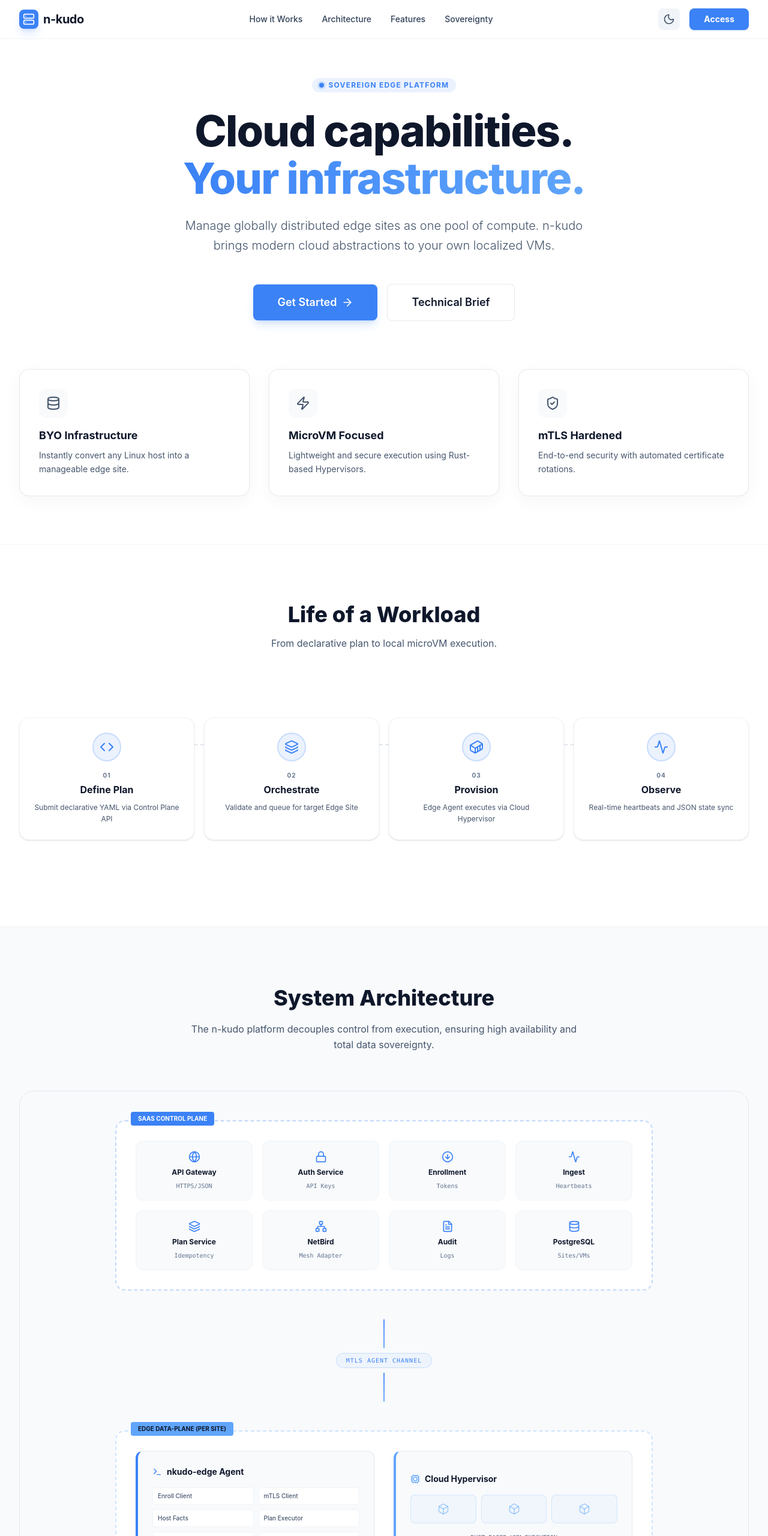
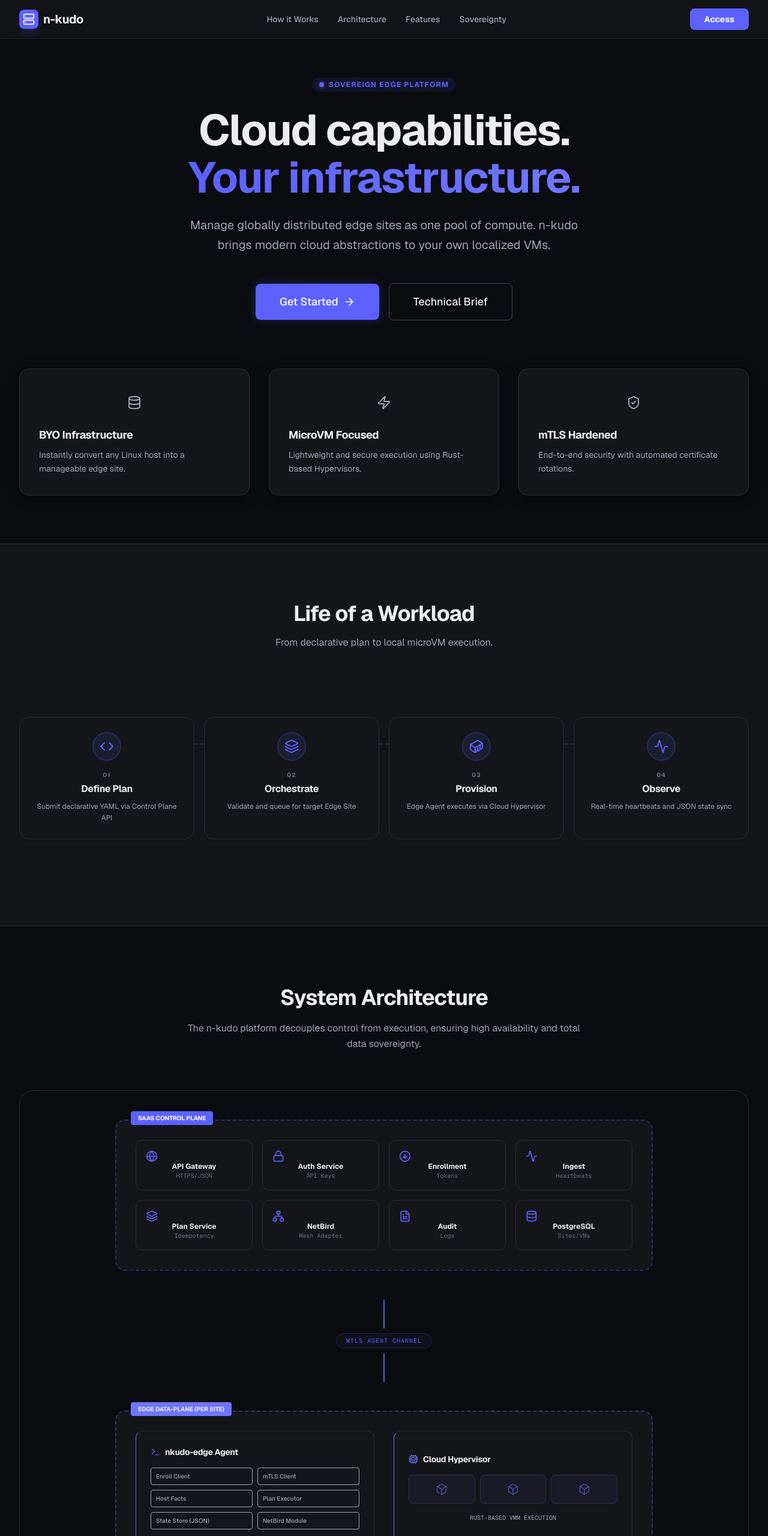
Before and after one commit to kubedoio/n-kudo-web, an Astro site: page / in a window 1280 px wide. Shown: the top 2560 px of the page at 60% size. Built offline with nearby package versions, Linux system fonts and the light colour scheme; Astro itself is replaced by a stand-in of ours.

Commit message:
new design

```diff
--- a/src/components/Architecture.astro
+++ b/src/components/Architecture.astro
@@ -1,11 +1,11 @@
 ---
 import ArchitectureGraph from './ArchitectureGraph.astro';
 ---
-<section id="architecture" class="py-24 bg-slate-50 dark:bg-slate-900/30">
+<section id="architecture" class="py-24 bg-surfacedark:bg-surface/30">
   <div class="max-w-7xl mx-auto px-4 sm:px-6 lg:px-8">
     <div class="text-center mb-16">
-      <h2 class="text-3xl md:text-4xl font-extrabold text-slate-900 dark:text-white mb-4 leading-tight">System Architecture</h2>
-      <p class="text-slate-600 dark:text-slate-400 max-w-2xl mx-auto leading-relaxed">
+      <h2 class="text-3xl md:text-4xl font-extrabold text-content-primary mb-4 leading-tight">System Architecture</h2>
+      <p class="text-content-secondary max-w-2xl mx-auto leading-relaxed">
         The n-kudo platform decouples control from execution, ensuring high availability and total data sovereignty.
       </p>
     </div>
--- a/src/components/ArchitectureGraph.astro
+++ b/src/components/ArchitectureGraph.astro
@@ -13,10 +13,10 @@ import {
   Box
 } from 'lucide-react';
 ---
-<div class="w-full py-12 px-4 bg-slate-50 dark:bg-slate-900/50 rounded-3xl border border-slate-200 dark:border-slate-800 my-16 overflow-x-auto">
+<div class="w-full py-12 px-4 bg-surfacedark:bg-surface/50 rounded-3xl border border-border-subtle my-16 overflow-x-auto">
   <div class="min-w-[800px] flex flex-col items-center gap-12">
     {/* Control Plane */}
-    <div class="w-full max-w-4xl p-8 rounded-2xl border-2 border-dashed border-brand-blue/30 bg-white dark:bg-slate-950 relative">
+    <div class="w-full max-w-4xl p-8 rounded-2xl border-2 border-dashed border-brand-blue/30 bg-surface relative">
       <div class="absolute -top-4 left-6 px-3 py-1 bg-brand-blue text-white dark:text-slate-950 text-[10px] font-bold uppercase rounded">SaaS Control Plane</div>
       <div class="grid grid-cols-4 gap-4">
         {[
@@ -29,10 +29,10 @@ import {
           { icon: FileText, name: "Audit", sub: "Logs" },
           { icon: Database, name: "PostgreSQL", sub: "Sites/VMs" }
         ].map((item) => (
-          <div class="p-4 rounded-xl border border-slate-100 dark:border-slate-800 bg-slate-50 dark:bg-slate-900 flex flex-col items-center text-center gap-2">
+          <div class="p-4 rounded-xl border border-border-subtle bg-surfacedark:bg-surfaceflex flex-col items-center text-center gap-2">
             <item.icon size={20} className="text-brand-blue" />
-            <div class="text-xs font-bold text-slate-900 dark:text-white leading-tight">{item.name}</div>
-            <div class="text-[10px] text-slate-500 dark:text-slate-400 font-mono">{item.sub}</div>
+            <div class="text-xs font-bold text-content-primary leading-tight">{item.name}</div>
+            <div class="text-[10px] text-content-muted font-mono">{item.sub}</div>
           </div>
         ))}
       </div>
@@ -48,23 +48,23 @@ import {
     </div>
 
     {/* Edge Data-Plane */}
-    <div class="w-full max-w-4xl p-8 rounded-2xl border-2 border-dashed border-accent/30 bg-white dark:bg-slate-950 relative">
-      <div class="absolute -top-4 left-6 px-3 py-1 bg-accent text-slate-900 dark:text-white text-[10px] font-bold uppercase rounded">Edge Data-Plane (Per Site)</div>
+    <div class="w-full max-w-4xl p-8 rounded-2xl border-2 border-dashed border-accent/30 bg-surface relative">
+      <div class="absolute -top-4 left-6 px-3 py-1 bg-accent text-content-primary text-[10px] font-bold uppercase rounded">Edge Data-Plane (Per Site)</div>
       <div class="grid grid-cols-1 md:grid-cols-2 gap-8">
         {/* Agent Box */}
-        <div class="p-6 rounded-xl border border-slate-200 dark:border-slate-800 bg-slate-50 dark:bg-slate-900 border-l-4 border-l-brand-blue">
-          <h4 class="text-sm font-bold mb-4 flex items-center gap-2 text-slate-900 dark:text-white">
+        <div class="p-6 rounded-xl border border-border-subtle bg-surfacedark:bg-surfaceborder-l-4 border-l-brand-blue">
+          <h4 class="text-sm font-bold mb-4 flex items-center gap-2 text-content-primary">
             <Terminal size={16} className="text-brand-blue" /> nkudo-edge Agent
           </h4>
           <div class="grid grid-cols-2 gap-2 text-[10px]">
             {["Enroll Client", "mTLS Client", "Host Facts", "Plan Executor", "State Store (JSON)", "NetBird Module"].map(s => (
-              <div class="px-2 py-1.5 bg-white dark:bg-slate-800 rounded border border-slate-100 dark:border-slate-700 text-slate-600 dark:text-slate-400 font-medium">{s}</div>
+              <div class="px-2 py-1.5 bg-surface0 rounded border border-border-subtleborder-border-subtle text-content-secondary font-medium">{s}</div>
             ))}
           </div>
         </div>
         {/* Hypervisor Box */}
-        <div class="p-6 rounded-xl border border-slate-200 dark:border-slate-800 bg-slate-50 dark:bg-slate-900 border-l-4 border-l-accent flex flex-col justify-center">
-          <h4 class="text-sm font-bold mb-4 flex items-center gap-2 text-slate-900 dark:text-white">
+        <div class="p-6 rounded-xl border border-border-subtle bg-surfacedark:bg-surfaceborder-l-4 border-l-accent flex flex-col justify-center">
+          <h4 class="text-sm font-bold mb-4 flex items-center gap-2 text-content-primary">
             <Cpu size={16} className="text-accent" /> Cloud Hypervisor
           </h4>
           <div class="space-y-4">
@@ -76,7 +76,7 @@ import {
                 </div>
               ))}
             </div>
-            <div class="text-[10px] text-slate-600 dark:text-slate-500 font-mono text-center">RUST-BASED VMM EXECUTION</div>
+            <div class="text-[10px] text-content-secondary font-mono text-center">RUST-BASED VMM EXECUTION</div>
           </div>
         </div>
       </div>
--- a/src/components/CTA.astro
+++ b/src/components/CTA.astro
@@ -1,10 +1,10 @@
 ---
 import { ArrowRight } from 'lucide-react';
 ---
-<section class="py-24 bg-[var(--bg-color)] text-center border-t border-slate-100 dark:border-slate-800">
+<section class="py-24 bg-base text-center border-t border-border-subtle">
   <div class="max-w-3xl mx-auto px-4">
-    <h2 class="text-3xl md:text-5xl font-extrabold mb-6 tracking-tight text-slate-900 dark:text-white">Ready to reclaim your infrastructure?</h2>
-    <p class="text-xl text-slate-600 dark:text-slate-400 mb-10 font-light leading-relaxed">Join the early access program and start running sub-clouds on your own hardware today.</p>
+    <h2 class="text-3xl md:text-5xl font-extrabold mb-6 tracking-tight text-content-primary">Ready to reclaim your infrastructure?</h2>
+    <p class="text-xl text-content-secondary mb-10 font-light leading-relaxed">Join the early access program and start running sub-clouds on your own hardware today.</p>
     <button class="btn-primary text-xl px-12 py-6 rounded-2xl mx-auto scale-110 hover:scale-115 transform transition-all group">
       Request Early Access <ArrowRight size={24} className="group-hover:translate-x-1 transition-transform" />
     </button>
--- a/src/components/Hero.astro
+++ b/src/components/Hero.astro
@@ -1,7 +1,7 @@
 ---
 import { Database, Zap, ShieldCheck, ArrowRight } from 'lucide-react';
 ---
-<section class="relative pt-32 pb-20 overflow-hidden bg-[var(--bg-color)]">
+<section class="relative pt-32 pb-20 overflow-hidden bg-base">
   <div class="absolute top-0 left-1/2 -translate-x-1/2 w-full max-w-7xl h-full -z-10">
     <div class="absolute top-0 right-0 w-96 h-96 bg-brand-blue/10 dark:bg-brand-blue/20 rounded-full blur-3xl opacity-50"></div>
     <div class="absolute bottom-0 left-0 w-96 h-96 bg-accent/10 dark:bg-accent/20 rounded-full blur-3xl opacity-50"></div>
@@ -15,11 +15,11 @@ import { Database, Zap, ShieldCheck, ArrowRight } from 'lucide-react';
       </span>
       Sovereign Edge Platform
     </div>
-    <h1 class="text-5xl md:text-7xl font-extrabold tracking-tight mb-6 leading-[1.1] text-slate-900 dark:text-white">
+    <h1 class="text-5xl md:text-7xl font-extrabold tracking-tight mb-6 leading-[1.1] text-content-primary">
       Cloud capabilities. <br />
       <span class="text-transparent bg-clip-text bg-gradient-to-r from-brand-blue to-accent">Your infrastructure.</span>
     </h1>
-    <p class="max-w-2xl mx-auto text-xl text-slate-600 dark:text-slate-400 mb-12 leading-relaxed font-light">
+    <p class="max-w-2xl mx-auto text-xl text-content-secondary mb-12 leading-relaxed font-light">
       Manage globally distributed edge sites as one pool of compute. n-kudo brings modern cloud abstractions to your own localized VMs.
     </p>
 
@@ -39,11 +39,11 @@ import { Database, Zap, ShieldCheck, ArrowRight } from 'lucide-react';
         { icon: ShieldCheck, title: "mTLS Hardened", desc: "End-to-end security with automated certificate rotations." }
       ].map((item) => (
         <div class="premium-card group relative">
-          <div class="bg-slate-50 dark:bg-slate-900 w-12 h-12 rounded-xl flex items-center justify-center mb-4 group-hover:bg-brand-blue/10 transition-colors">
-            <item.icon className="w-6 h-6 text-slate-600 dark:text-slate-400 group-hover:text-brand-blue transition-colors" />
+          <div class="bg-surfacedark:bg-surfacew-12 h-12 rounded-xl flex items-center justify-center mb-4 group-hover:bg-brand-blue/10 transition-colors">
+            <item.icon className="w-6 h-6 text-content-secondary group-hover:text-brand-blue transition-colors" />
           </div>
-          <h3 class="font-bold text-lg mb-2 text-slate-900 dark:text-white">{item.title}</h3>
-          <p class="text-slate-600 dark:text-slate-400 text-sm leading-relaxed">{item.desc}</p>
+          <h3 class="font-bold text-lg mb-2 text-content-primary">{item.title}</h3>
+          <p class="text-content-secondary text-sm leading-relaxed">{item.desc}</p>
         </div>
       ))}
     </div>
--- a/src/components/HowItWorks.astro
+++ b/src/components/HowItWorks.astro
@@ -1,11 +1,11 @@
 ---
 import WorkloadFlow from './WorkloadFlow.astro';
 ---
-<section id="how-it-works" class="py-24 bg-white dark:bg-slate-950 border-y border-slate-100 dark:border-slate-800">
+<section id="how-it-works" class="py-24 bg-surface border-y border-border-subtle">
   <div class="max-w-7xl mx-auto px-4 sm:px-6 lg:px-8">
     <div class="text-center mb-16">
-      <h2 class="text-3xl md:text-4xl font-extrabold text-slate-900 dark:text-white mb-4">Life of a Workload</h2>
-      <p class="text-slate-600 dark:text-slate-400 max-w-2xl mx-auto">From declarative plan to local microVM execution.</p>
+      <h2 class="text-3xl md:text-4xl font-extrabold text-content-primary mb-4">Life of a Workload</h2>
+      <p class="text-content-secondary max-w-2xl mx-auto">From declarative plan to local microVM execution.</p>
     </div>
     <WorkloadFlow />
   </div>
--- a/src/components/Navbar.astro
+++ b/src/components/Navbar.astro
@@ -1,26 +1,24 @@
 ---
 import { Server } from 'lucide-react';
-import ThemeToggle from './ThemeToggle.jsx';
 
 ---
-<nav class="fixed top-0 left-0 right-0 z-50 glass-effect border-b border-slate-200/50">
+<nav class="fixed top-0 left-0 right-0 z-50 glass-effect border-b border-border-subtle/50">
   <div class="max-w-7xl mx-auto px-4 sm:px-6 lg:px-8">
     <div class="flex justify-between h-16 items-center">
       <div class="flex items-center gap-2">
         <div class="bg-brand-blue p-1.5 rounded-lg shadow-lg shadow-brand-blue/20">
           <Server size={20} className="text-white" />
         </div>
-        <span class="text-xl font-bold tracking-tight text-slate-900 dark:text-white">n-kudo</span>
+        <span class="text-xl font-bold tracking-tight text-content-primary">n-kudo</span>
       </div>
-      <div class="hidden md:flex items-center gap-8 text-sm font-medium text-slate-700 dark:text-slate-400">
+      <div class="hidden md:flex items-center gap-8 text-sm font-medium text-content-secondary dark:text-content-muted">
         <a href="#how-it-works" class="hover:text-brand-blue transition-colors">How it Works</a>
         <a href="#architecture" class="hover:text-brand-blue transition-colors">Architecture</a>
         <a href="#features" class="hover:text-brand-blue transition-colors">Features</a>
         <a href="#sovereignty" class="hover:text-brand-blue transition-colors">Sovereignty</a>
       </div>
       <div class="flex items-center gap-4">
-        <ThemeToggle client:load />
-        <button class="btn-primary py-2 text-sm shadow-sm font-bold">
+                <button class="btn-primary py-2 text-sm shadow-sm font-bold">
           Access
         </button>
       </div>
--- a/src/components/ThemeToggle.jsx
+++ b/src/components/ThemeToggle.jsx
@@ -22,7 +22,7 @@ export default function ThemeToggle() {
     return (
         <button
             onClick={() => setTheme(prev => prev === 'dark' ? 'light' : 'dark')}
-            className="p-2 rounded-lg bg-slate-100 dark:bg-slate-800 text-slate-600 dark:text-slate-400 hover:bg-slate-200 dark:hover:bg-slate-700 transition-colors"
+            className="p-2 rounded-lg bg-slate-100 bg-elevated text-content-secondary hover:bg-slate-200 dark:hover:bg-slate-700 transition-colors"
             aria-label="Toggle Theme"
         >
             {theme === 'dark' ? <Sun className="w-5 h-5" /> : <Moon className="w-5 h-5" />}
--- a/src/components/WorkloadFlow.astro
+++ b/src/components/WorkloadFlow.astro
@@ -4,7 +4,7 @@ import { Code, Layers, Container, Activity } from 'lucide-react';
 <div class="py-12">
   <div class="grid md:grid-cols-4 gap-4 relative">
     {/* Connection Lines (Desktop) */}
-    <div class="hidden md:block absolute top-[44px] left-[15%] right-[15%] h-0.5 border-t-2 border-dashed border-slate-200 dark:border-slate-800 -z-0"></div>
+    <div class="hidden md:block absolute top-[44px] left-[15%] right-[15%] h-0.5 border-t-2 border-dashed border-border-subtle -z-0"></div>
 
     {[
       { step: "01", icon: Code, title: "Define Plan", desc: "Submit declarative YAML via Control Plane API" },
@@ -12,13 +12,13 @@ import { Code, Layers, Container, Activity } from 'lucide-react';
       { step: "03", icon: Container, title: "Provision", desc: "Edge Agent executes via Cloud Hypervisor" },
       { step: "04", icon: Activity, title: "Observe", desc: "Real-time heartbeats and JSON state sync" }
     ].map((item) => (
-      <div class="relative z-10 flex flex-col items-center text-center p-6 bg-white dark:bg-slate-950 rounded-2xl border border-slate-100 dark:border-slate-800 shadow-sm">
+      <div class="relative z-10 flex flex-col items-center text-center p-6 bg-surface rounded-2xl border border-border-subtle shadow-sm">
         <div class="w-12 h-12 rounded-full bg-brand-blue/10 flex items-center justify-center mb-4 border-2 border-brand-blue/20">
           <item.icon className="w-6 h-6 text-brand-blue" />
         </div>
-        <div class="text-[10px] font-bold text-slate-500 dark:text-slate-400 mb-1 uppercase tracking-widest">{item.step}</div>
-        <h4 class="font-bold text-slate-900 dark:text-white mb-2">{item.title}</h4>
-        <p class="text-xs text-slate-600 dark:text-slate-400 leading-relaxed">{item.desc}</p>
+        <div class="text-[10px] font-bold text-content-muted mb-1 uppercase tracking-widest">{item.step}</div>
+        <h4 class="font-bold text-content-primary mb-2">{item.title}</h4>
+        <p class="text-xs text-content-secondary leading-relaxed">{item.desc}</p>
       </div>
     ))}
   </div>
--- a/src/layouts/Layout.astro
+++ b/src/layouts/Layout.astro
@@ -10,7 +10,7 @@ const { title, description = "Cloud capabilities. Your infrastructure." } = Astr
 ---
 
 <!doctype html>
-<html lang="en">
+<html lang="en" class="dark">
 	<head>
 		<meta charset="UTF-8" />
 		<meta name="viewport" content="width=device-width" />
@@ -19,25 +19,10 @@ const { title, description = "Cloud capabilities. Your infrastructure." } = Astr
 		<title>{title}</title>
     <meta name="description" content={description} />
 
-    <!-- Dark Mode Init: No FOUC -->
-		<script is:inline>
-			const theme = (() => {
-				if (typeof localStorage !== 'undefined' && localStorage.getItem('theme')) {
-					return localStorage.getItem('theme');
-				}
-				if (window.matchMedia('(prefers-color-scheme: dark)').matches) {
-					return 'dark';
-				}
-				return 'light';
-			})();
-
-			if (theme === 'dark') {
-				document.documentElement.classList.add('dark');
-			} else {
-				document.documentElement.classList.remove('dark');
-			}
-			window.localStorage.setItem('theme', theme);
-		</script>
+    <!-- Fonts: Geist Sans and Geist Mono -->
+    <link rel="preconnect" href="https://fonts.googleapis.com">
+    <link rel="preconnect" href="https://fonts.gstatic.com" crossorigin>
+    <link href="https://fonts.googleapis.com/css2?family=Geist+Mono:wght@400..700&family=Geist:wght@400..700&display=swap" rel="stylesheet">
 	</head>
 	<body>
 		<slot />
--- a/src/styles/global.css
+++ b/src/styles/global.css
@@ -1,36 +1,49 @@
 @import "tailwindcss";
 
 @theme {
-    --color-brand-blue: #3b82f6;
-    --color-brand-dark: #0f172a;
-    --color-brand-slate: #1e293b;
-    --color-accent: #60a5fa;
+    --color-base: #0B0C10;
+    --color-surface: #15161A;
+    --color-elevated: #202127;
 
-    --font-sans: "Inter", "system-ui", "-apple-system", "BlinkMacSystemFont", "Segoe UI", "Roboto", "Oxygen", "Ubuntu", "Cantarell", "Open Sans", "Helvetica Neue", "sans-serif";
+    --color-border-subtle: #2A2C35;
+    --color-border-strong: #3F424E;
+
+    --color-content-primary: #EDEDF0;
+    --color-content-secondary: #A1A4B0;
+    --color-content-muted: #6A6D7A;
+
+    --color-focus: #818CF8;
+
+    --color-brand-accent: #5C61FF;
+    --color-brand-hover: #7075FF;
+
+    /* Legacy variables for backwards compatibility */
+    --color-brand-blue: #5C61FF;
+    --color-accent: #7075FF;
+
+    --font-sans: "Geist", "Inter", "system-ui", "-apple-system", "BlinkMacSystemFont", "Segoe UI", "Roboto", "sans-serif";
+    --font-mono: "Geist Mono", "JetBrains Mono", "ui-monospace", "monospace";
 }
 
 @layer base {
     :root {
-        --bg-color: #ffffff;
-        --text-color: #0f172a;
-        --card-bg: #ffffff;
-        --card-border: rgba(30, 41, 59, 0.1);
-        --nav-bg: rgba(255, 255, 255, 0.7);
-    }
-
-    .dark {
-        --bg-color: #020617;
-        --text-color: #f8fafc;
-        --card-bg: #1e293b;
-        /* Slightly lighter for dark mode cards */
-        --card-border: rgba(255, 255, 255, 0.05);
-        --nav-bg: rgba(2, 6, 23, 0.8);
+        --bg-color: var(--color-base);
+        --text-color: var(--color-content-primary);
+        --card-bg: var(--color-surface);
+        --card-border: var(--color-border-subtle);
+        --nav-bg: rgba(21, 22, 26, 0.8);
+        color-scheme: dark;
     }
 
     body {
         background-color: var(--bg-color);
         color: var(--text-color);
-        @apply font-sans antialiased transition-colors duration-300;
+        @apply font-sans antialiased selection:bg-brand-accent/30 selection:text-content-primary;
+        font-feature-settings: "rlig" 1, "calt" 1;
+    }
+
+    h1, h2, h3, h4, h5, h6 {
+        @apply text-content-primary tracking-tight;
     }
 }
 
@@ -39,43 +52,29 @@
         background-color: var(--card-bg);
         border: 1px solid var(--card-border);
         @apply rounded-2xl p-8 transition-all duration-300;
-        box-shadow: 0 8px 30px rgba(0, 0, 0, 0.04);
-    }
-
-    .dark .premium-card {
-        box-shadow: 0 8px 30px rgba(0, 0, 0, 0.2);
+        box-shadow: 0 4px 20px -2px rgba(0, 0, 0, 0.5);
     }
 
     .premium-card:hover {
-        box-shadow: 0 8px 30px rgba(0, 0, 0, 0.08);
-    }
-
-    .dark .premium-card:hover {
-        box-shadow: 0 8px 30px rgba(0, 0, 0, 0.3);
+        background-color: var(--color-elevated);
+        border-color: var(--color-border-strong);
+        box-shadow: 0 8px 30px rgba(0, 0, 0, 0.6);
     }
 
     .btn-primary {
-        @apply bg-brand-blue text-white px-6 py-3 rounded-lg font-semibold hover:bg-accent transition-all duration-300 shadow-lg shadow-brand-blue/20 hover:shadow-brand-blue/40 flex items-center gap-2;
+        @apply bg-brand-accent text-white px-6 py-3 rounded-lg font-medium hover:bg-brand-hover transition-all duration-300 shadow-[0_0_15px_rgba(92,97,255,0.3)] hover:shadow-[0_0_25px_rgba(92,97,255,0.5)] flex items-center justify-center gap-2 focus:outline-none focus:ring-2 focus:ring-focus focus:ring-offset-2 focus:ring-offset-base;
     }
 
     .btn-secondary {
-        background-color: var(--card-bg);
-        color: var(--text-color);
-        border: 1px solid var(--card-border);
-        @apply px-6 py-3 rounded-lg font-semibold transition-all duration-300 flex items-center gap-2;
-    }
-
-    .btn-secondary:hover {
-        @apply bg-slate-50;
-    }
-
-    .dark .btn-secondary:hover {
-        @apply bg-slate-800;
+        background-color: transparent;
+        color: var(--color-content-primary);
+        border: 1px solid var(--color-border-strong);
+        @apply px-6 py-3 rounded-lg font-medium transition-all duration-300 flex items-center justify-center gap-2 hover:bg-elevated hover:text-white hover:border-border-subtle focus:outline-none focus:ring-2 focus:ring-focus focus:ring-offset-2 focus:ring-offset-base;
     }
 
     .glass-effect {
         background-color: var(--nav-bg);
         backdrop-filter: blur(12px);
-        border-bottom: 1px solid var(--card-border);
+        border-bottom: 1px solid var(--color-border-subtle);
     }
 }
```
Also changed, not shown: src/components/Footer.astro (+4 -4 lines), src/components/Sovereignty.astro (+6 -6 lines).
